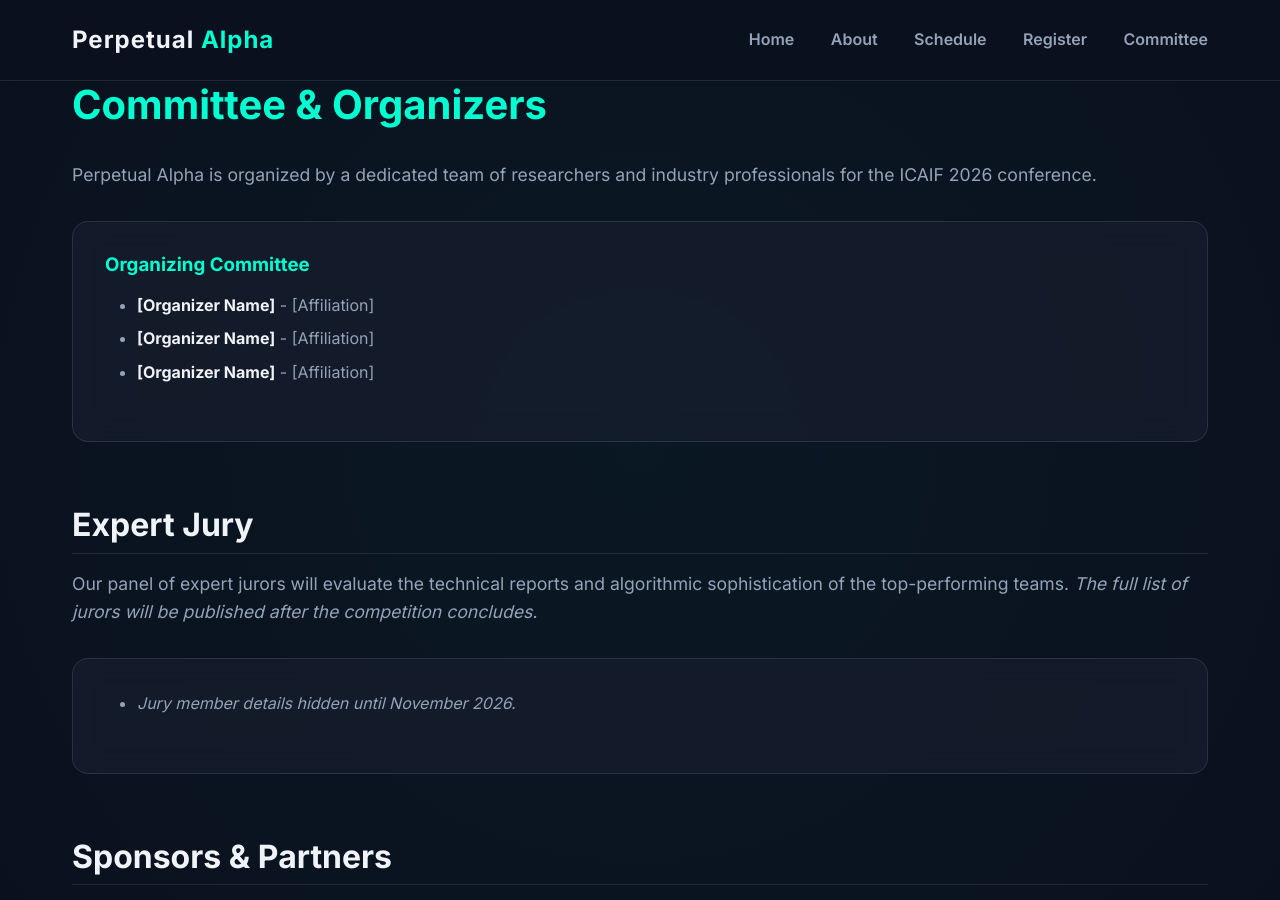
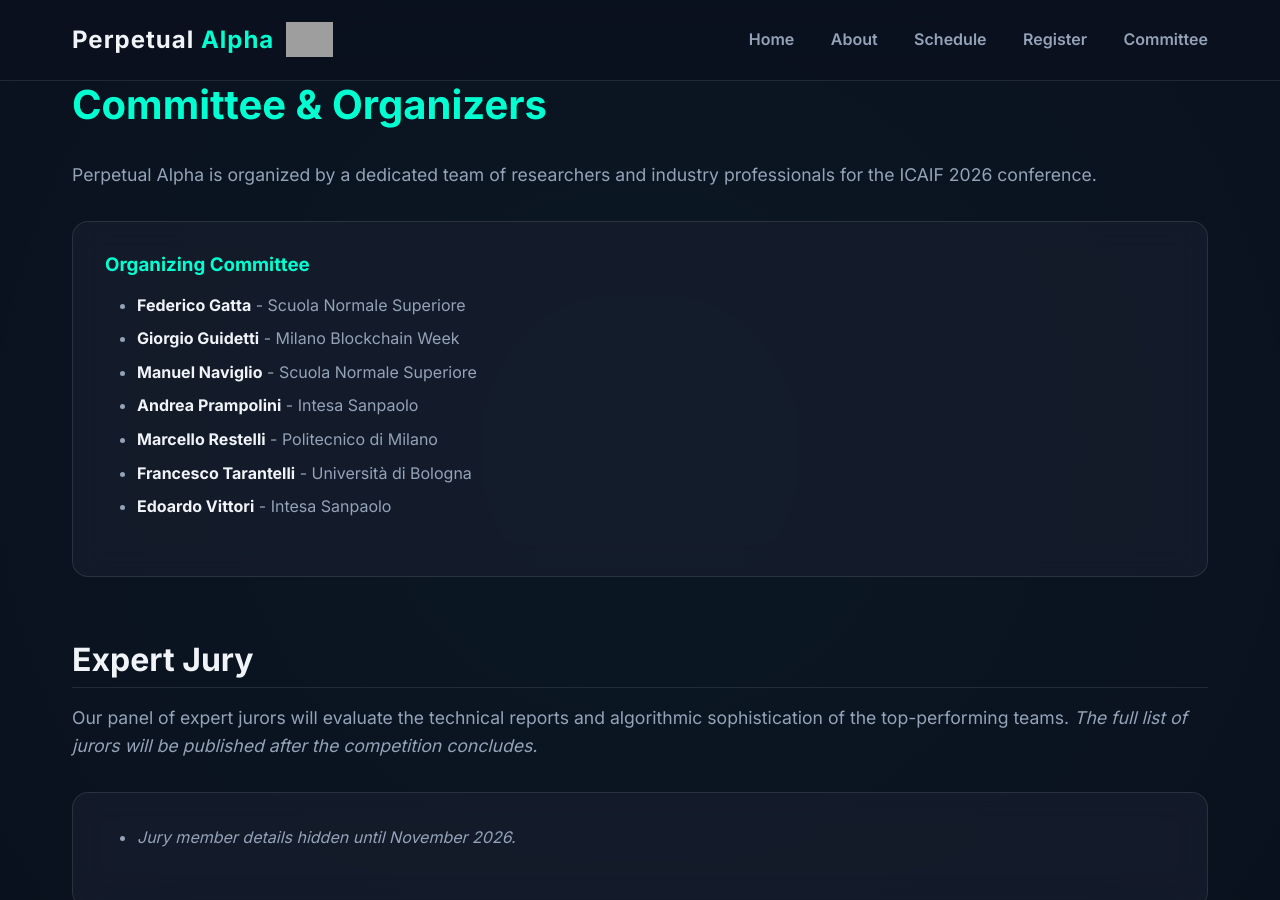
Before and after one commit to perpetual-alpha26/perpetual-alpha26.github.io, a Jekyll site: the page built from committee.md, in a window 1280 px wide and 900 px high. Built offline with Jekyll 4.4.1, drawn with Linux system fonts in a browser that asks for light colours; grey boxes are pictures that could not be loaded.

Commit message:
UI tweaks and committee updates

```diff
--- a/_includes/header.html
+++ b/_includes/header.html
@@ -1,7 +1,8 @@
 <header class="site-header">
     <div class="container header-content">
-        <a href="{{ '/' | relative_url }}" class="logo">
+        <a href="{{ '/' | relative_url }}" class="logo" style="display: flex; align-items: center; gap: 12px;">
             <span class="logo-text">Perpetual <span class="highlight">Alpha</span></span>
+            <img src="{{ '/assets/images/logo.png' | relative_url }}" alt="Logo" style="height: 35px; width: auto;">
         </a>
         <nav class="main-nav">
             <a href="{{ '/' | relative_url }}">Home</a>
--- a/assets/css/style.css
+++ b/assets/css/style.css
@@ -99,7 +99,7 @@ a:hover {
 /* Main Content area */
 main {
     min-height: calc(100vh - 80px - 200px);
-    padding: 4rem 0;
+    padding: 7rem 0 4rem 0;
 }
 
 /* Hero Section */
@@ -136,7 +136,7 @@ main {
 }
 
 .hero-image img {
-    max-width: 100%;
+    max-width: 80%;
     border-radius: 20px;
     box-shadow: 0 0 40px var(--accent-glow);
     border: 1px solid var(--surface-border);
--- a/committee.md
+++ b/committee.md
@@ -11,9 +11,13 @@ title: Committee & Sponsors
         <div class="glass-card">
             <h3>Organizing Committee</h3>
             <ul>
-                <li><strong>[Organizer Name]</strong> - [Affiliation]</li>
-                <li><strong>[Organizer Name]</strong> - [Affiliation]</li>
-                <li><strong>[Organizer Name]</strong> - [Affiliation]</li>
+                <li><strong>Federico Gatta</strong> - Scuola Normale Superiore</li>
+                <li><strong>Giorgio Guidetti</strong> - Milano Blockchain Week</li>
+                <li><strong>Manuel Naviglio</strong> - Scuola Normale Superiore</li>
+                <li><strong>Andrea Prampolini</strong> - Intesa Sanpaolo</li>
+                <li><strong>Marcello Restelli</strong> - Politecnico di Milano</li>
+                <li><strong>Francesco Tarantelli</strong> - Università di Bologna</li>
+                <li><strong>Edoardo Vittori</strong> - Intesa Sanpaolo</li>
             </ul>
         </div>
     </div>
```
Also changed, not shown: schedule.md (+7 -7 lines).
